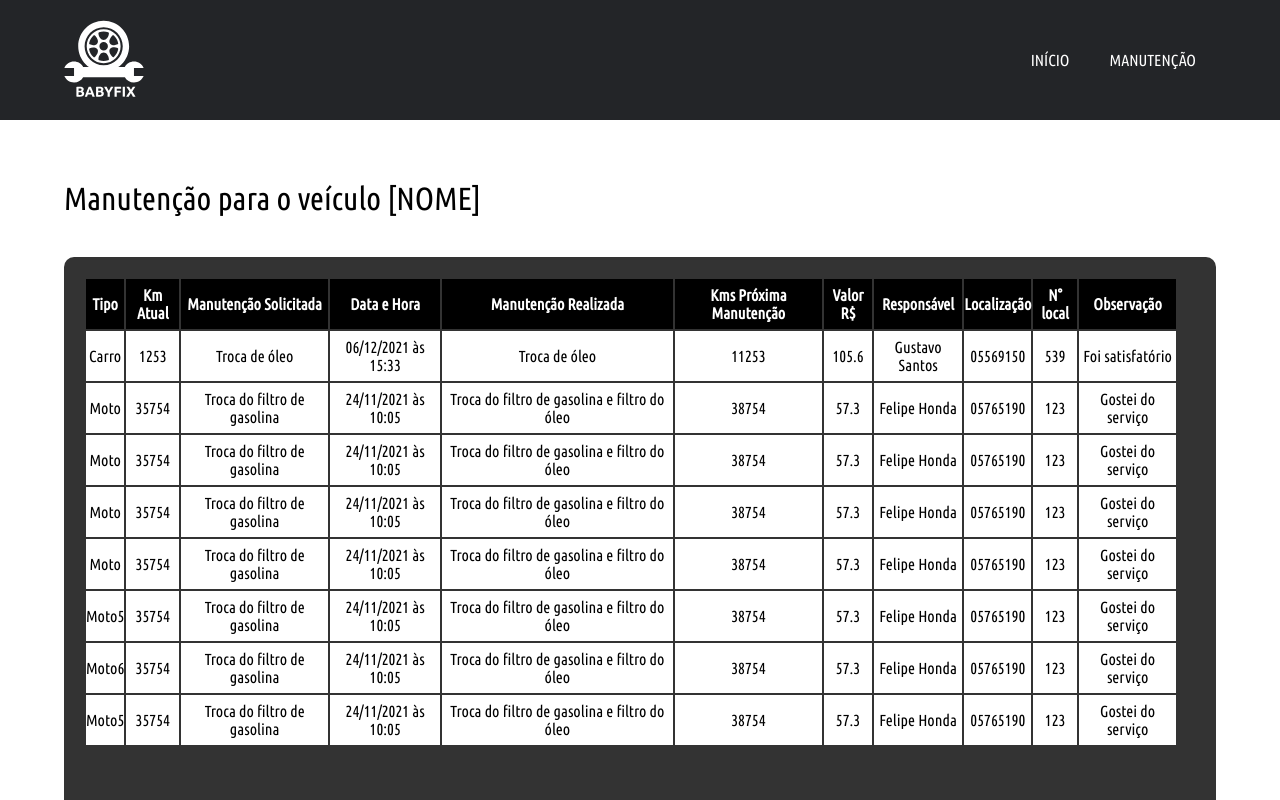
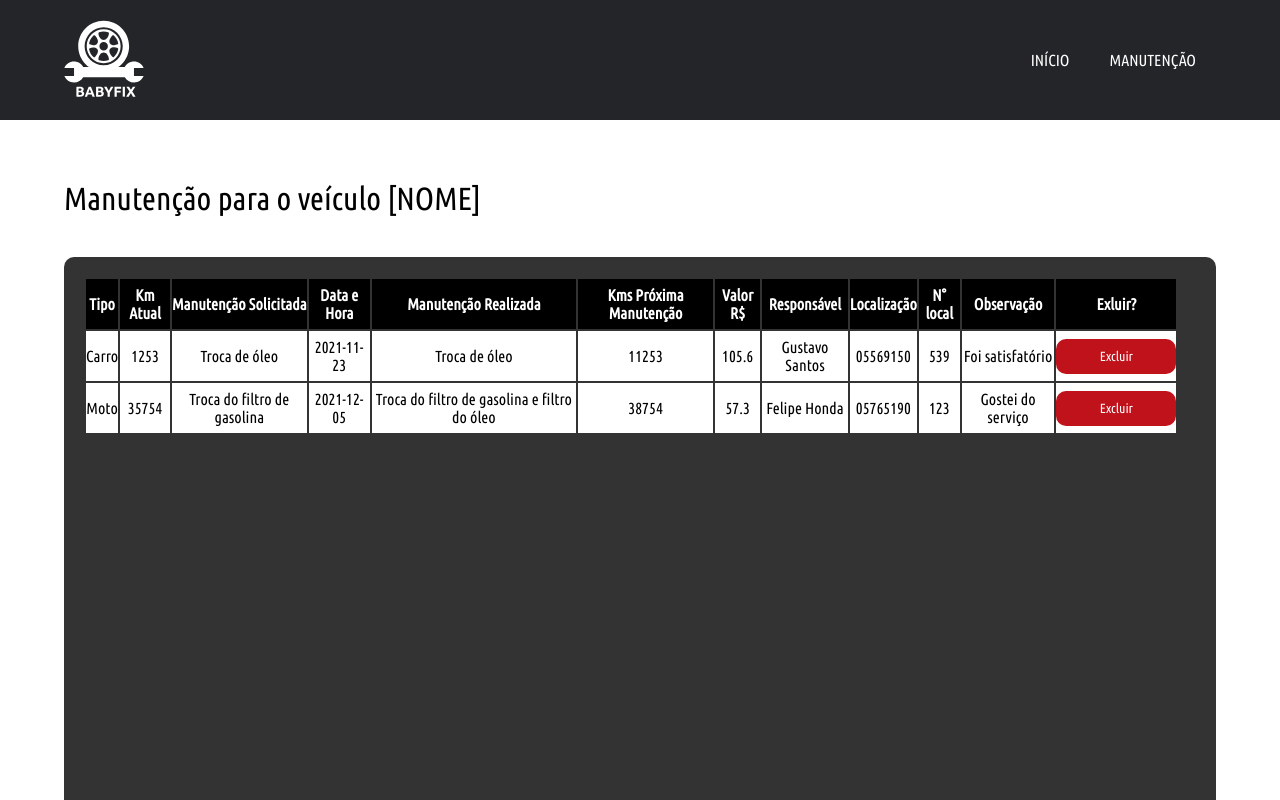
Before and after one commit to williamcamasil/babyfix_react_ts, a React (Create React App) app: page /manutencao/lista in a window 1280 px wide. Shown: the top 800 px of the page. Built offline with nearby package versions, Linux system fonts and the light colour scheme.

Commit message:
delete item, random id and string data

```diff
--- a/src/Mock/vehicles.json
+++ b/src/Mock/vehicles.json
@@ -5,7 +5,7 @@
       "typeVehicle": "Carro",
       "actualKm": 1253,
       "maintanceRequest":"Troca de óleo",
-      "date": "06/12/2021 às 15:33",
+      "date": "2021-11-23",
       "maintanceDone": "Troca de óleo",
       "nextKmNeed": 11253,
       "spent": 105.60,
@@ -20,91 +20,7 @@
       "typeVehicle": "Moto",
       "actualKm": 35754,
       "maintanceRequest":"Troca do filtro de gasolina",
-      "date": "24/11/2021 às 10:05",
-      "maintanceDone": "Troca do filtro de gasolina e filtro do óleo",
-      "nextKmNeed": 38754,
-      "spent": 57.30,
-      "responsable": "Felipe Honda",
-      "location": "05765190",
-      "numberLocation": "123",
-      "note": "Gostei do serviço"
-    },
-    {
-      "id": 2,
-      "typeVehicle": "Moto",
-      "actualKm": 35754,
-      "maintanceRequest":"Troca do filtro de gasolina",
-      "date": "24/11/2021 às 10:05",
-      "maintanceDone": "Troca do filtro de gasolina e filtro do óleo",
-      "nextKmNeed": 38754,
-      "spent": 57.30,
-      "responsable": "Felipe Honda",
-      "location": "05765190",
-      "numberLocation": "123",
-      "note": "Gostei do serviço"
-    },
-    {
-      "id": 3,
-      "typeVehicle": "Moto",
-      "actualKm": 35754,
-      "maintanceRequest":"Troca do filtro de gasolina",
-      "date": "24/11/2021 às 10:05",
-      "maintanceDone": "Troca do filtro de gasolina e filtro do óleo",
-      "nextKmNeed": 38754,
-      "spent": 57.30,
-      "responsable": "Felipe Honda",
-      "location": "05765190",
-      "numberLocation": "123",
-      "note": "Gostei do serviço"
-    },
-    {
-      "id": 4,
-      "typeVehicle": "Moto",
-      "actualKm": 35754,
-      "maintanceRequest":"Troca do filtro de gasolina",
-      "date": "24/11/2021 às 10:05",
-      "maintanceDone": "Troca do filtro de gasolina e filtro do óleo",
-      "nextKmNeed": 38754,
-      "spent": 57.30,
-      "responsable": "Felipe Honda",
-      "location": "05765190",
-      "numberLocation": "123",
-      "note": "Gostei do serviço"
-    },
-    {
-      "id": 5,
-      "typeVehicle": "Moto5",
-      "actualKm": 35754,
-      "maintanceRequest":"Troca do filtro de gasolina",
-      "date": "24/11/2021 às 10:05",
-      "maintanceDone": "Troca do filtro de gasolina e filtro do óleo",
-      "nextKmNeed": 38754,
-      "spent": 57.30,
-      "responsable": "Felipe Honda",
-      "location": "05765190",
-      "numberLocation": "123",
-      "note": "Gostei do serviço"
-    },
-    {
-      "id": 6,
-      "typeVehicle": "Moto6",
-      "actualKm": 35754,
-      "maintanceRequest":"Troca do filtro de gasolina",
-      "date": "24/11/2021 às 10:05",
-      "maintanceDone": "Troca do filtro de gasolina e filtro do óleo",
-      "nextKmNeed": 38754,
-      "spent": 57.30,
-      "responsable": "Felipe Honda",
-      "location": "05765190",
-      "numberLocation": "123",
-      "note": "Gostei do serviço"
-    },
-    {
-      "id": 7,
-      "typeVehicle": "Moto5",
-      "actualKm": 35754,
-      "maintanceRequest":"Troca do filtro de gasolina",
-      "date": "24/11/2021 às 10:05",
+      "date": "2021-12-05",
       "maintanceDone": "Troca do filtro de gasolina e filtro do óleo",
       "nextKmNeed": 38754,
       "spent": 57.30,
--- a/src/screens/Maintenance/BoxRegisterList/List/index.tsx
+++ b/src/screens/Maintenance/BoxRegisterList/List/index.tsx
@@ -4,16 +4,24 @@ import vehiclesMock from '../../../../Mock/vehicles.json';
 import { useEffect, useState } from 'react';
 import Button from '../../../../components/Button';
 import LinkButton from '../../../../components/LinkButton';
+import { toast } from 'react-toastify';
 
 const List = () => {
   const [vehicles, setVehicles] = useState<Maintence[]>([]);
 
   useEffect(() => {
     setVehicles(vehiclesMock.veiculos);
+    console.log('Setting vehicles');
   }, []);
 
-  const handleDeleteItem = () => {
-    vehiclesMock.veiculos.pop();
+  const handleDeleteItem = (id: number) => {
+    console.log('VEHICLES_1 ', vehiclesMock.veiculos);
+    vehiclesMock.veiculos.splice(id, 1);
+    console.log('VEHICLES_2 ', vehiclesMock.veiculos);
+    // console.log('VEHICLES', vehicles);
+    // vehicles.splice(id, 1);
+    // console.log('VEHICLES', vehicles);
+    toast(`Item de id ${id} deletado com sucesso`);
   };
 
   return (
@@ -33,10 +41,12 @@ const List = () => {
               <th>Localização</th>
               <th>N° local</th>
               <th>Observação</th>
+              <th>Exluir?</th>
             </tr>
           </thead>
 
           {vehicles?.map(vehicle => {
+            console.log('Creating Table');
             return (
               <tbody key={vehicle.id}>
                 <tr className="botyTable">
@@ -51,6 +61,15 @@ const List = () => {
                   <td>{vehicle.location}</td>
                   <td>{vehicle.numberLocation}</td>
                   <td>{vehicle.note}</td>
+
+                  <td>
+                    <Button
+                      text={'Excluir'}
+                      click={() => {
+                        handleDeleteItem(vehicle.id);
+                      }}
+                    />{' '}
+                  </td>
                 </tr>
               </tbody>
             );
@@ -59,13 +78,13 @@ const List = () => {
       </Form>
 
       <Buttons>
-        <Button
+        {/* <Button
           text={'Excluir'}
           click={() => {
-            handleDeleteItem();
+            // handleDeleteItem();
             console.log('Excluido');
           }}
-        />
+        /> */}
         <LinkButton to="/manutencao/registrar" text="Registrar" />
       </Buttons>
     </FormBox>
--- a/src/screens/Maintenance/BoxRegisterList/Register/index.tsx
+++ b/src/screens/Maintenance/BoxRegisterList/Register/index.tsx
@@ -16,8 +16,7 @@ const Register = () => {
   } = useForm<Maintence>();
   const onSubmit: SubmitHandler<Maintence> = data => {
     const newItem = {
-      //TODO: insert ramdom id and message confirmation saving
-      id: 8,
+      id: Math.random(),
       typeVehicle: data.typeVehicle,
       actualKm: data.actualKm,
       maintanceRequest: data.maintanceRequest,
@@ -72,8 +71,8 @@ const Register = () => {
           <InputStyle>
             <label>Data e hora</label>
             <input
-              type="text"
-              placeholder="26/10/2021 às 11:00"
+              type="date"
+              placeholder="26/10/2021"
               {...register('date', { required: true })}
             />
             {errors.date && <span>Campo obrigatório</span>}
--- a/src/types/maintence.ts
+++ b/src/types/maintence.ts
@@ -3,7 +3,7 @@ export type Maintence = {
   typeVehicle: string;
   actualKm: number;
   maintanceRequest: string;
-  date: string; //data e hora
+  date: string;
   maintanceDone: string;
   nextKmNeed: number;
   spent: number;
```
